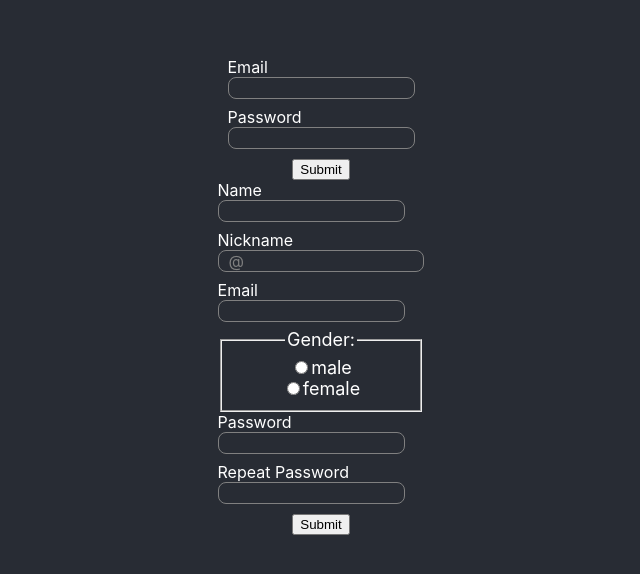
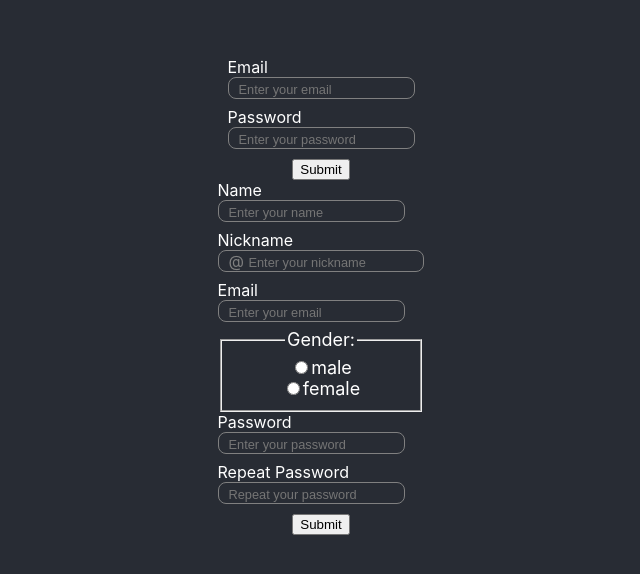
Before and after one commit to sqMax2/react_forms_task1, a React (Create React App) app: page / in a window 1280 px wide. Shown: the part 104-678 px from the top of the page, without its empty margins (319-959 px from the left). Built offline with nearby package versions, Linux system fonts and the light colour scheme.

Commit message:
feat: Adds placeholders into fields

```diff
--- a/src/components/Signin/Signin.jsx
+++ b/src/components/Signin/Signin.jsx
@@ -24,8 +24,18 @@ export function Signin(props) {
 
   return (
     <form onSubmit={handleSubmit} onChange={handleChange} {...rest}>
-      <TextInput name="email" label="Email" isEmail />
-      <TextInput name="password" label="Password" isPassword />
+      <TextInput
+        name="email"
+        label="Email"
+        placeholder="Enter your email"
+        isEmail
+      />
+      <TextInput
+        name="password"
+        label="Password"
+        placeholder="Enter your password"
+        isPassword
+      />
       <button type="submit">Submit</button>
     </form>
   );
--- a/src/components/Signup/Signup.jsx
+++ b/src/components/Signup/Signup.jsx
@@ -29,9 +29,9 @@ export function Signup(props) {
 
   return (
     <form onSubmit={handleSubmit} onChange={handleChange} {...rest}>
-      <TextInput name="name" label="Name" />
-      <TextInput name="nickname" label="Nickname" icon="@"/>
-      <TextInput name="email" isEmail label="Email" />
+      <TextInput name="name" label="Name" placeholder="Enter your name"/>
+      <TextInput name="nickname" label="Nickname" placeholder="Enter your nickname" icon="@"/>
+      <TextInput name="email" isEmail label="Email" placeholder="Enter your email"/>
       <fieldset>
         <legend>Gender:</legend>
         <div>
@@ -57,8 +57,8 @@ export function Signup(props) {
           <label htmlFor="gender-female">female</label>
         </div>
       </fieldset>
-      <TextInput name="password" isPassword label="Password" />
-      <TextInput name="repeatPassword" isPassword label="Repeat Password" />
+      <TextInput name="password" isPassword label="Password" placeholder="Enter your password"/>
+      <TextInput name="repeatPassword" isPassword label="Repeat Password" placeholder="Repeat your password"/>
       <button type="submit">Submit</button>
     </form>
   );
```
